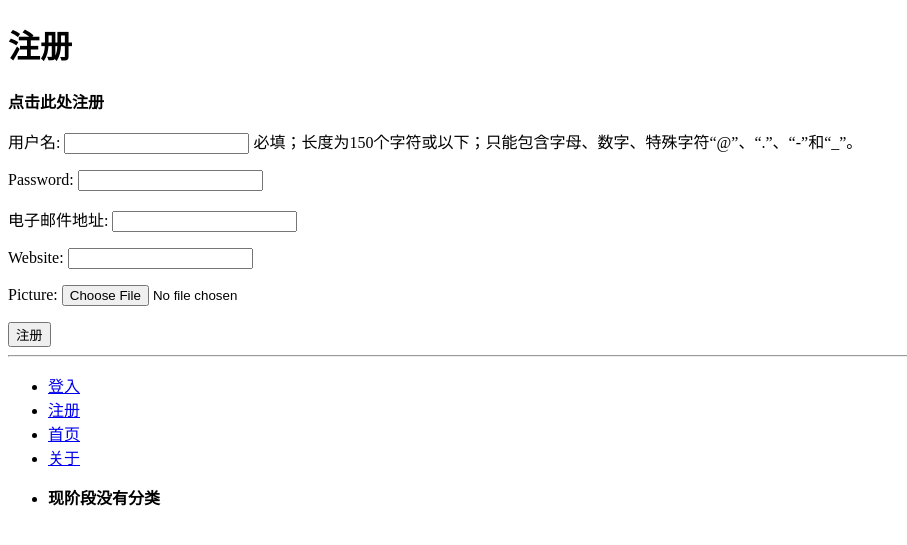
After one commit to suwenkun1126/Django_Tango, a Django app: page /rango/register/ in a window 1280 px wide. The commit adds this page. Shown: the top 545 px of the page, without its empty margins (0-907 px from the left). Run offline with Django 3.2, Linux system fonts and the light colour scheme; data that the repository does not hold is empty.

Commit message:
用户身份验证

```diff
--- a/Django_Tango/settings.py
+++ b/Django_Tango/settings.py
@@ -126,3 +126,5 @@ STATICFILES_DIRS=[STATIC_DIR,]
 MEDIA_DIR=os.path.join(BASE_DIR,'media')
 MEDIA_URL= '/media/'
 MEDIA_ROOT=MEDIA_DIR
+
+LOGIN_URL='rango/login/'
--- a/rango/admin.py
+++ b/rango/admin.py
@@ -1,4 +1,5 @@
 from django.contrib import admin
+from rango.models import UserProfile
 from .models import Category,Page
 
 class CategoryAdmin(admin.ModelAdmin):
@@ -8,3 +9,7 @@ admin.site.register(Category,CategoryAdmin)
 class PageAdmin(admin.ModelAdmin):
     list_display=['title','category','url']
 admin.site.register(Page,PageAdmin)
+
+class UserProfileAdmin(admin.ModelAdmin):
+    list_display=['user','website','picture']
+admin.site.register(UserProfile,UserProfileAdmin)
--- a/rango/forms.py
+++ b/rango/forms.py
@@ -1,5 +1,6 @@
 from django import forms
-from .models import Category,Page
+from django.contrib.auth.models import User
+from .models import Category,Page,UserProfile
 
 class CategoryForm(forms.ModelForm):
     name=forms.CharField(max_length=128,help_text="Please enter the category name")
@@ -27,3 +28,15 @@ class PageForm(forms.ModelForm):
             url='http://'+url
             cleaned_data['url']=url
             return cleaned_data
+
+class UserForm(forms.ModelForm):
+    password=forms.CharField(widget=forms.PasswordInput())
+
+    class Meta:
+        model=User
+        fields=('username','password','email',)
+
+class UserProfileForm(forms.ModelForm):
+    class Meta:
+        model=UserProfile
+        fields=('website','picture')
--- a/rango/models.py
+++ b/rango/models.py
@@ -1,3 +1,4 @@
+from django.contrib.auth.models import User
 from django.db import models
 from django.template.defaultfilters import slugify
 
@@ -22,3 +23,11 @@ class Page(models.Model):
 
     def __str__(self):
         return self.title
+
+class UserProfile(models.Model):
+    user=models.OneToOneField(User)
+    website=models.URLField(blank=True)
+    picture=models.ImageField(upload_to='profile_images',blank=True)
+
+    def __str__(self):
+        return self.user.username
--- a/rango/urls.py
+++ b/rango/urls.py
@@ -7,4 +7,7 @@ urlpatterns=[
     url(r'^add_category/$',views.add_category,name='add_category'),
     url(r'^category/(?P<category_name_slug>[\w\-]+)/add_page/$',views.add_page,name='add_page'),
     url(r'^category/(?P<category_name_slug>[\w\-]+)/$',views.show_category,name='show_category'),
+    url(r'^register/$',views.register,name='register'),
+    url(r'^login/$',views.user_login,name='login'),
+    url(r'^logout/$',views.user_logout,name='logout'),
 ]
--- a/rango/views.py
+++ b/rango/views.py
@@ -1,6 +1,10 @@
+from django.contrib.auth import authenticate,login,logout
+from django.contrib.auth.decorators import login_required
+from django.core.urlresolvers import reverse
+from django.http import HttpResponse,HttpResponseRedirect
 from django.shortcuts import render
 from .models import Category,Page
-from .forms import CategoryForm,PageForm
+from .forms import CategoryForm,PageForm,UserForm,UserProfileForm
 
 def index(request):
     category_list=Category.objects.order_by('-likes')[:5]
@@ -49,3 +53,49 @@ def add_page(request,category_name_slug):
         else:
             print(form.errors)
     return render(request,'rango/add_page.html',context={'form':form,'category':category})
+
+def register(request):
+    registered=False
+    if request.method == 'POST':
+        user_form=UserForm(request.POST)
+        profile_form=UserProfileForm(request.POST)
+        if user_form.is_valid() and profile_form.is_valid():
+            user=user_form.save()
+            user.set_password(user.password)
+
+            profile=profile_form.save(commit=False)
+            profile.user=user
+            if 'picture' in request.FILES:
+                profile.picture=request.FILES['picture']
+            profile.save()
+            registered=True
+        else:
+            print(user_form.errors,profile_form.errors)
+    else:
+        user_form=UserForm()
+        profile_form=UserProfileForm()
+    return render(request,'rango/register.html',{'user_form':user_form,
+                                                 'profile_form':profile_form,
+                                                 'registered':registered})
+
+def user_login(request):
+    if request.method == 'POST':
+        username=request.POST.get('username')
+        password=request.POST.get('password')
+        user=authenticate(username=username,password=password)
+        if user:
+            if user.is_active:
+                login(request,user)
+                return HttpResponseRedirect(reverse('rango:index'))
+            else:
+                return HttpResponse('账号未激活,禁止登入')
+        else:
+            print('登入出错:{0},{1}'.format(username,password))
+            return HttpResponse('用户名或密码错误')
+    else:
+        return render(request,'rango/login.html',{})
+
+@login_required
+def user_logout(request):
+    logout(request)
+    return HttpResponseRedirect(reverse('rango:index'))
--- a/templates/rango/base.html
+++ b/templates/rango/base.html
@@ -20,9 +20,15 @@
     <hr>
     <div>
         <ul>
-            <li><a href="{% url 'rango:add_category' %}">添加分类</a></li>
-            <li><a href="#">关于</a></li>
-            <li><a href="{% url 'rango:index' %}">首页</a></li>
+            {% if user.is_authenticated %}
+                <li><a href="{% url 'rango:add_category' %}">添加分类</a></li>
+                <li><a href="{% url 'rango:logout' %}">退出</a></li>
+            {% else %}
+                <li><a href="{% url 'rango:login' %}">登入</a></li>
+                <li><a href="{% url 'rango:register' %}">注册</a></li>
+            {% endif %}
+                <li><a href="{% url 'rango:index' %}">首页</a></li>
+                <li><a href="#">关于</a></li>
         </ul>
     </div>
     <div>
--- a/templates/rango/index.html
+++ b/templates/rango/index.html
@@ -7,7 +7,11 @@
 {% block body_block %}
     <h4>Rango says...</h4>
     <div>
-        hey there partner <br>
+        {% if user.is_authenticated %}
+            欢迎你 - {{ user.username }}
+        {% else %}
+            欢迎你 - 陌生人
+        {% endif %}
     </div>
     <div>
         <h4>热门分类</h4>
--- /dev/null
+++ b/templates/rango/register.html
@@ -0,0 +1,21 @@
+{% extends 'rango/base.html' %}
+{% load staticfiles %}
+
+{% block title_block %}
+    注册
+{% endblock %}
+{% block body_block %}
+    <h1>注册</h1>
+    {% if registered %}
+        <strong>感谢您的注册</strong>
+        <a href="{% url 'rango:index' %}">返回首页</a><br>
+    {% else %}
+        <strong>点击此处注册</strong>
+        <form method="post" action="{% url 'rango:register' %}" enctype="multipart/form-data">
+        {% csrf_token %}
+        {{ user_form.as_p }}
+        {{ profile_form.as_p }}
+        <input type="submit" name="submit" value="注册">
+        </form>
+    {% endif %}
+{% endblock %}
```
Also changed, not shown: templates/rango/login.html (added, +17 -0 lines), rango/migrations/0002_userprofile.py (added).
